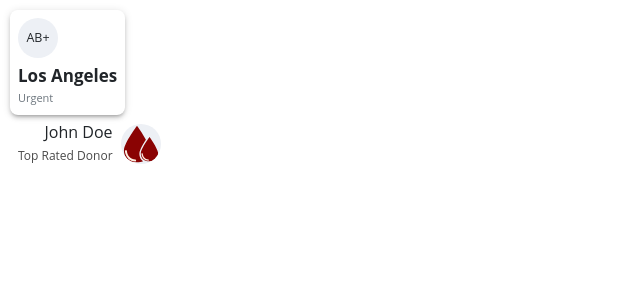
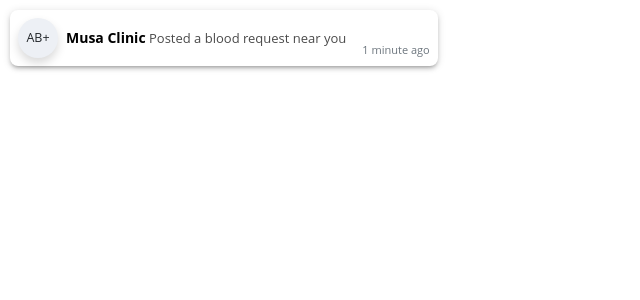
Before and after one commit to tuhinsaud4614/blood-donation, a React (Create React App) app: page / in a window 1280 px wide. Shown: the top 300 px of the page, without its empty margins (0-640 px from the left). Built offline with nearby package versions, Linux system fonts and the light colour scheme.

Commit message:
create notification component

```diff
--- a/src/App.js
+++ b/src/App.js
@@ -1,6 +1,7 @@
 import { useState } from "react";
 // import GenderRadio from "./shared/components/radio-button/GenderRadio";
 import img from "./assets/img/blood-logo.svg";
+import NotificationCard from "./pages/notifications/components/NotificationCard";
 import HistoryCard from "./pages/Requests/components/history-card/HistoryCard";
 import RequestCard from "./pages/Requests/components/request-card/RequestCard";
 // import CircleRadio from "./shared/components/radio-button/CircleRadio";
@@ -21,12 +22,16 @@ function App() {
   const [state, setstate] = useState("");
   return (
     <div style={{ padding: "10px" }}>
-      <HistoryCard
+      <NotificationCard
+        avatar={<Avatar customClass={`shadow`}>AB+</Avatar>}
+        data={{ msg: "Posted a blood request near you", sender: "Musa Clinic" }}
+      />
+      {/* <HistoryCard
         data={{ group: "AB+", place: "Los Angeles", type: "urgent" }}
       />
       <UserInfo
         data={{ avatar: img, name: "John Doe", status: "Top Rated Donor" }}
-      />
+      /> */}
       {/* <CheckButton name="Check" changed={() => {}}>Check</CheckButton> */}
       {/* <Select name="age" changed={() => {}} data={[{ title: "One", value: "1" },{ title: "Two", value: "2" }]} /> */}
       {/* <Badge
--- /dev/null
+++ b/src/pages/notifications/components/NotificationCard.js
@@ -0,0 +1,25 @@
+import PropTypes from "prop-types";
+
+import classes from "./NotificationCard.module.css";
+
+const NotificationCard = ({ data, avatar }) => {
+  return (
+    <div className={`${classes.NotificationCard} bx-sh3`}>
+      {avatar}
+      <h3 className={`m-0 ${classes.Text}`}>
+        <span>{data.sender}</span> {data.msg}
+      </h3>
+      <p className={`text-muted m-0`}>1 minute ago</p>
+    </div>
+  );
+};
+
+NotificationCard.propTypes = {
+  data: PropTypes.exact({
+    sender: PropTypes.string.isRequired,
+    msg: PropTypes.string.isRequired,
+  }).isRequired,
+  avatar: PropTypes.element,
+};
+
+export default NotificationCard;
--- /dev/null
+++ b/src/pages/notifications/components/NotificationCard.module.css
@@ -0,0 +1,28 @@
+.NotificationCard {
+  width: max-content;
+  padding: var(--pd);
+  border-radius: var(--border-radius);
+  background: #fff;
+  display: flex;
+  align-items: center;
+}
+
+.Text {
+  padding: 0 var(--pd);
+  color: var(--text-color);
+  font-size: 1.3rem;
+  overflow-wrap: break-word;
+}
+
+.Text > span {
+  font-size: 1.4rem;
+  font-weight: bold;
+  color: #000;
+}
+
+.NotificationCard > p {
+  white-space: nowrap;
+  align-self: flex-end;
+  font-size: 1.1rem;
+  padding-left: var(--pd);
+}
```
Also changed, not shown: src/shared/components/Divider.js (added, +20 -0 lines).
